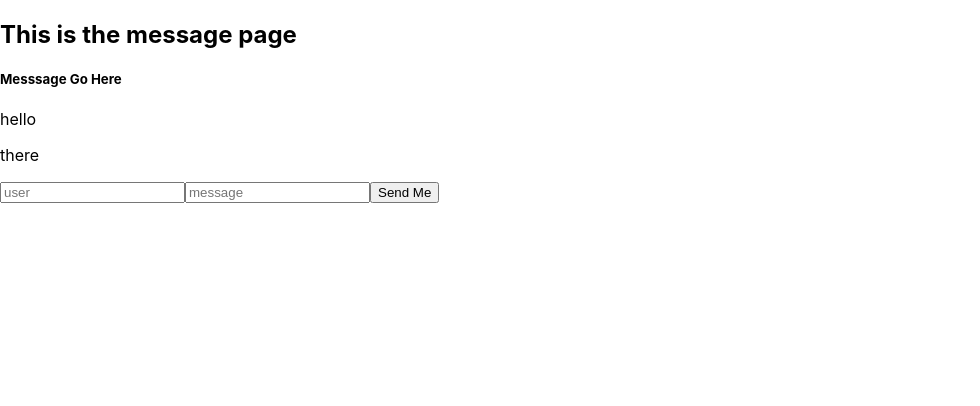
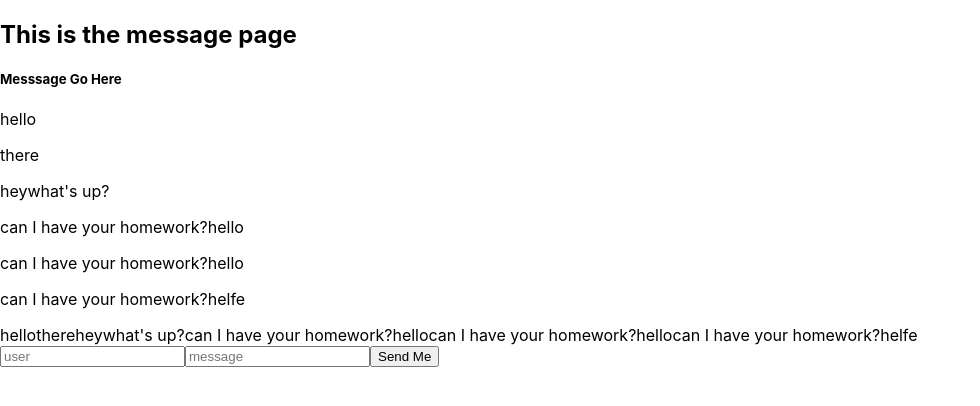
Before and after one commit to SethY8s/Facebook-Clone, a React (Create React App) app: page / in a window 1280 px wide. Shown: the top 406 px of the page, without its empty margins (0-980 px from the left). Built offline with nearby package versions, Linux system fonts and the light colour scheme.

Commit message:
fixed useEffect for userData

```diff
--- a/src/comp/message/Message.tsx
+++ b/src/comp/message/Message.tsx
@@ -1,31 +1,50 @@
-import React, { useState } from 'react';
+import React, { useState, useEffect } from 'react';
 
 export default function Message() {
-  const [message, setMessage] = useState('j');
-  const [messages, setMessages] = useState(['hello', 'there']);
+  const [messages, setMessages] = useState<any>([['hello'], ['there']]);
 
+  type TFriend = { [key: string]: string[] };
 
-  const userData = {
+  type TUserData = {
+    friends: TFriend;
+  };
+
+  const userData: TUserData = {
     friends: {
       sarah: ['hey', "what's up?"],
       blake: ['can I have your homework?', 'hello'],
+      man: ['can I have your homework?', 'hello'],
+      dan: ['can I have your homework?', 'helfe'],
     },
   };
 
-  // let friend:any[];
+  useEffect(() => {
+    let array = [];
 
-  for (let friend in userData.friends) {
-    console.log(userData.friends[friend as keyof typeof userData.friends] );
-  }
+    for (let friend in userData.friends) {
+      // console.log(userData.friends[friend]);
+      const arr = userData.friends[friend];
+      array.push(arr);
+    }
+
+    setMessages([...messages, array]);
 
 
+  }, []);
+
+  // for (let friend in userData.friends) {
+  //   // console.log(userData.friends[friend]);
+  //   const arr = userData.friends[friend]
+
+  // }
+
+  // as keyof typeof userData.friends
 
   return (
     <div>
       <h5>Messsage Go Here</h5>
-      {messages.map((el) => (
-        <p key={el}>{el}</p>
-      ))}
+      {messages.map((el: []) => el.map((el) => <p>{el}</p>))}
+      {messages}
     </div>
   );
 }
```
